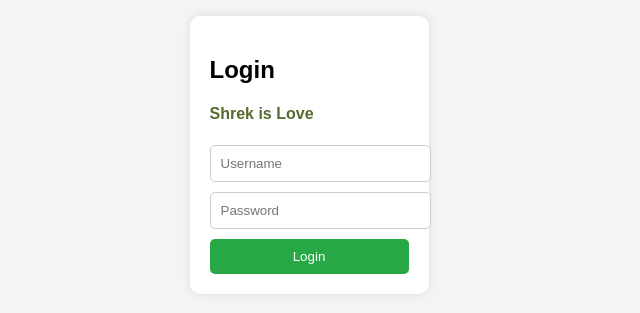
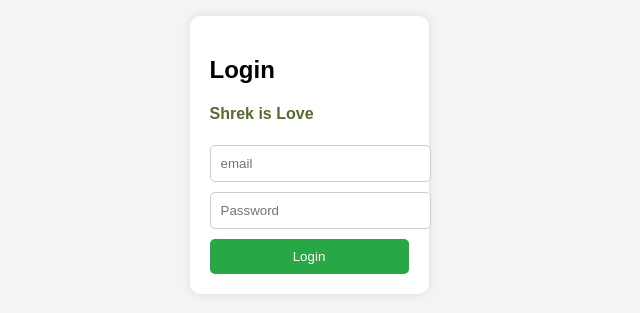
Before and after one commit to Keymically/SecureWebApp, a plain HTML site: page pages/loginPage.html in a window 1280 px wide. Shown: the part 253-566 px from the top of the page, 331-971 px from the left. Drawn offline with Linux system fonts and the light colour scheme.

Commit message:
placeholder

```diff
--- a/pages/loginPage.html
+++ b/pages/loginPage.html
@@ -46,7 +46,7 @@
         <h2>Login</h2>
         <h4 style="color:darkolivegreen;"> Shrek is Love </h4>
         <form id="loginForm">
-            <input type="text" placeholder="Username" required id="username">
+            <input type="text" placeholder="email" required id="username">
             <input type="password" placeholder="Password" required id="password">
             <button type="submit">Login</button>
 
```
